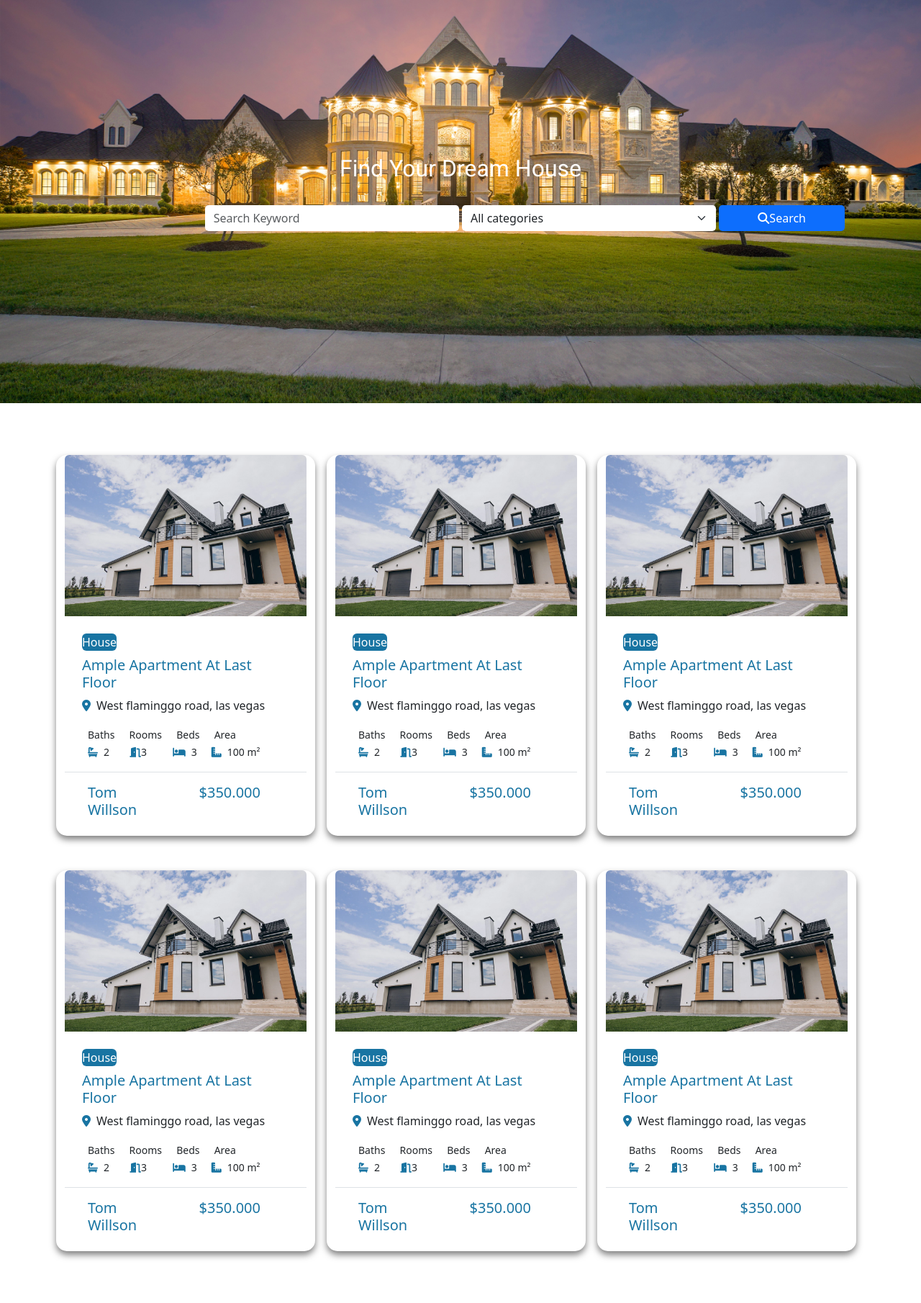
After one commit to Elmehdi-Erraji/Brief-10-ImmoConnect, a PHP site: page /views/index.php in a window 1280 px wide. The commit adds this page. Shown: the whole page at 72% size. Run offline with PHP 8.4, Linux system fonts and the light colour scheme; some libraries are stand-ins or nearby versions.

```diff
--- a/composer.json
+++ b/composer.json
@@ -4,7 +4,8 @@
     },
     "autoload": {
         "psr-4": {
-            "App\\": "app"
+            "app\\": "app/"
         }
     }
+
 }
--- /dev/null
+++ b/views/index.php
@@ -0,0 +1,267 @@
+
+<!DOCTYPE html>
+<html lang="en">
+
+<head>
+    <meta charset="UTF-8">
+    <meta name="viewport" content="width=device-width, initial-scale=1.0">
+    <title>Properties list</title>
+    <!-- fonts -->
+    <link rel="preconnect" href="https://fonts.googleapis.com">
+    <link rel="preconnect" href="https://fonts.gstatic.com" crossorigin>
+    <link href="https://fonts.googleapis.com/css2?family=DM+Sans:opsz,wght@9..40,400;9..40,700&family=Outfit:wght@200;300;500;700&family=Roboto&display=swap" rel="stylesheet">
+    <!-- bootstrap css cdn -->
+    <link href="https://cdn.jsdelivr.net/npm/bootstrap@5.3.2/dist/css/bootstrap.min.css" rel="stylesheet" integrity="sha384-T3c6CoIi6uLrA9TneNEoa7RxnatzjcDSCmG1MXxSR1GAsXEV/Dwwykc2MPK8M2HN" crossorigin="anonymous">
+    <!-- css file -->
+    <link rel="stylesheet" href="/public/css/listings-style.css">
+</head>
+
+<body>
+    <main>
+
+    <!-- jumbotron -->
+        <div class="jumbotron jumbotron-fluid" style="background-image:url('/public/imgs/cover-img.jpg');background-size: cover;background-position: center;height: 70vh;display: flex; align-items: center;">
+            <div class="container">
+                <h1 class=" text-white text-center p-4" style="font-size:32px;font-family:roboto">Find Your Dream House</h1>
+                <div class="container-fluid  mb-5 ">
+                    <div class="container">
+                        <div class="row gx-1 ">
+                            <div class="col-md-8 " style="margin-left:auto;">
+                                <div class="row gx-1   ">
+
+                                    <div class="col-md-6 ">
+                                        <input type="text" class="form-control border-0 " style="border-radius:5px ;" placeholder="Search Keyword">
+                                    </div>
+                                    <div class="col-md-6">
+                                        <select class="form-select border-0" style="border-radius: 5px;">
+                                            <option selected>All categories</option>
+                                            <option value="1">Category 1</option>
+                                            <option value="2">Category 2</option>
+                                            <option value="3">Category 3</option>
+                                        </select>
+                                    </div>
+                                </div>
+                            </div>
+                            <div class="col-md-2">
+                                <button class="btn btn-primary border-0 w-100 " style="border-radius:5px;"><i class="fa fa-search" aria-hidden="true"></i>Search</button>
+                            </div>
+                        </div>
+                    </div>
+                </div>
+            </div>
+        </div>
+
+        <!-- property-cards-start -->
+
+
+        <div class="container py-5   ">
+            <div class="tab-content ">
+                <div  class=" p-0  ">
+                    <div class="row ">
+                        <!-- card -->
+                        <div class="col-lg-4 col-md-6 mx-2 my-4" style="border-radius: 15px;box-shadow: 0px 5px 10px 0px rgba(0, 0, 0, 0.5);max-width: 360px;">
+                            <div class="property-item rounded overflow-hidden">
+                                <div class="position-relative overflow-hidden">
+                                    <a href=""><img class="img-fluid" src="../public/imgs/house-img-1.webp" alt="" id="zoom"></a>
+                                </div>
+                                <div class="p-4 pb-0">
+                                    <div class="bg-custom-color rounded text-white d-inline-block" style="background-color: #1874A2">House</div>
+                                    <a class="d-block h5 mb-2 mt-2" href="" style="color:#1874A2; text-decoration:none">Ample Apartment At Last Floor</a>
+                                    <p><i class="fa fa-map-marker-alt  me-2" style="color:#1874A2"></i>West flaminggo road, las vegas</p>
+                                    <div>
+                                        <small class="flex-fill  mx-2 py-2">Baths</small>
+                                        <small class="flex-fill  mx-2 py-2">Rooms</small>
+                                        <small class="flex-fill  mx-2 py-2">Beds</small>
+                                        <small class="flex-fill  mx-2 py-2">Area</small>
+                                    </div>
+                                    <div class="pb-3">
+                                        <small class="flex-fill text-center mx-2 py-2 "><i class="fa fa-bath  me-2" style="color:#1874A2"></i>2</small>
+                                        <small class="flex-fill text-center  mx-3 py-2"><i class="fa-solid fa-door-open " style="color:#1874A2"></i>3</small>
+                                        <small class="flex-fill text-center  mx-3 py-2"><i class="fa fa-bed  me-2" style="color:#1874A2"></i>3</small>
+                                        <small class="flex-fill text-center  py-2"><i class="fa fa-ruler-combined  me-2" style="color:#1874A2"></i>100 m²</small>
+                                    </div>
+
+                                </div>
+                                <div class="d-flex border-top p-3">
+                                    <h5 class="  px-3" style="color:#1874A2">Tom Willson</h5>
+                                    <h5 class=" px-5" style="color:#1874A2">$350.000</h5>
+                                </div>
+                            </div>
+                        </div>
+
+                         <!-- card -->
+
+                         <div class="col-lg-4 col-md-6 mx-2 my-4" style="border-radius: 15px;box-shadow: 0px 5px 10px 0px rgba(0, 0, 0, 0.5);max-width: 360px;">
+                            <div class="property-item rounded overflow-hidden">
+                                <div class="position-relative overflow-hidden">
+                                    <a href=""><img class="img-fluid" src="../public/imgs/house-img-1.webp" alt="" id="zoom"></a>
+                                </div>
+                                <div class="p-4 pb-0">
+                                    <div class="bg-custom-color rounded text-white d-inline-block" style="background-color: #1874A2">House</div>
+                                    <a class="d-block h5 mb-2 mt-2" href="" style="color:#1874A2; text-decoration:none">Ample Apartment At Last Floor</a>
+                                    <p><i class="fa fa-map-marker-alt  me-2" style="color:#1874A2"></i>West flaminggo road, las vegas</p>
+                                    <div>
+                                        <small class="flex-fill  mx-2 py-2">Baths</small>
+                                        <small class="flex-fill  mx-2 py-2">Rooms</small>
+                                        <small class="flex-fill  mx-2 py-2">Beds</small>
+                                        <small class="flex-fill  mx-2 py-2">Area</small>
+                                    </div>
+                                    <div class="pb-3">
+                                        <small class="flex-fill text-center mx-2 py-2 "><i class="fa fa-bath  me-2" style="color:#1874A2"></i>2</small>
+                                        <small class="flex-fill text-center  mx-3 py-2"><i class="fa-solid fa-door-open " style="color:#1874A2"></i>3</small>
+                                        <small class="flex-fill text-center  mx-3 py-2"><i class="fa fa-bed  me-2" style="color:#1874A2"></i>3</small>
+                                        <small class="flex-fill text-center  py-2"><i class="fa fa-ruler-combined  me-2" style="color:#1874A2"></i>100 m²</small>
+                                    </div>
+
+                                </div>
+                                <div class="d-flex border-top p-3">
+                                    <h5 class="  px-3" style="color:#1874A2">Tom Willson</h5>
+                                    <h5 class=" px-5" style="color:#1874A2">$350.000</h5>
+                                </div>
+                            </div>
+                        </div>
+
+
+                         <!-- card -->
+
+                         <div class="col-lg-4 col-md-6 mx-2 my-4" style="border-radius: 15px;box-shadow: 0px 5px 10px 0px rgba(0, 0, 0, 0.5);max-width: 360px;">
+                            <div class="property-item rounded overflow-hidden">
+                                <div class="position-relative overflow-hidden">
+                                    <a href=""><img class="img-fluid" src="../public/imgs/house-img-1.webp" alt="" id="zoom"></a>
+                                </div>
+                                <div class="p-4 pb-0">
+                                    <div class="bg-custom-color rounded text-white d-inline-block" style="background-color: #1874A2">House</div>
+                                    <a class="d-block h5 mb-2 mt-2" href="" style="color:#1874A2; text-decoration:none">Ample Apartment At Last Floor</a>
+                                    <p><i class="fa fa-map-marker-alt  me-2" style="color:#1874A2"></i>West flaminggo road, las vegas</p>
+                                    <div>
+                                        <small class="flex-fill  mx-2 py-2">Baths</small>
+                                        <small class="flex-fill  mx-2 py-2">Rooms</small>
+                                        <small class="flex-fill  mx-2 py-2">Beds</small>
+                                        <small class="flex-fill  mx-2 py-2">Area</small>
+                                    </div>
+                                    <div class="pb-3">
+                                        <small class="flex-fill text-center mx-2 py-2 "><i class="fa fa-bath  me-2" style="color:#1874A2"></i>2</small>
+                                        <small class="flex-fill text-center  mx-3 py-2"><i class="fa-solid fa-door-open " style="color:#1874A2"></i>3</small>
+                                        <small class="flex-fill text-center  mx-3 py-2"><i class="fa fa-bed  me-2" style="color:#1874A2"></i>3</small>
+                                        <small class="flex-fill text-center  py-2"><i class="fa fa-ruler-combined  me-2" style="color:#1874A2"></i>100 m²</small>
+                                    </div>
+
+                                </div>
+                                <div class="d-flex border-top p-3">
+                                    <h5 class="  px-3" style="color:#1874A2">Tom Willson</h5>
+                                    <h5 class=" px-5" style="color:#1874A2">$350.000</h5>
+                                </div>
+                            </div>
+                        </div>
+
+                         <!-- card -->
+
+                         <div class="col-lg-4 col-md-6 mx-2 my-4" style="border-radius: 15px;box-shadow: 0px 5px 10px 0px rgba(0, 0, 0, 0.5);max-width: 360px;">
+                            <div class="property-item rounded overflow-hidden">
+                                <div class="position-relative overflow-hidden">
+                                    <a href=""><img class="img-fluid" src="../public/imgs/house-img-1.webp" alt="" id="zoom"></a>
+                                </div>
+                                <div class="p-4 pb-0">
+                                    <div class="bg-custom-color rounded text-white d-inline-block" style="background-color: #1874A2">House</div>
+                                    <a class="d-block h5 mb-2 mt-2" href="" style="color:#1874A2; text-decoration:none">Ample Apartment At Last Floor</a>
+                                    <p><i class="fa fa-map-marker-alt  me-2" style="color:#1874A2"></i>West flaminggo road, las vegas</p>
+                                    <div>
+                                        <small class="flex-fill  mx-2 py-2">Baths</small>
+                                        <small class="flex-fill  mx-2 py-2">Rooms</small>
+                                        <small class="flex-fill  mx-2 py-2">Beds</small>
+                                        <small class="flex-fill  mx-2 py-2">Area</small>
+                                    </div>
+                                    <div class="pb-3">
+                                        <small class="flex-fill text-center mx-2 py-2 "><i class="fa fa-bath  me-2" style="color:#1874A2"></i>2</small>
+                                        <small class="flex-fill text-center  mx-3 py-2"><i class="fa-solid fa-door-open " style="color:#1874A2"></i>3</small>
+                                        <small class="flex-fill text-center  mx-3 py-2"><i class="fa fa-bed  me-2" style="color:#1874A2"></i>3</small>
+                                        <small class="flex-fill text-center  py-2"><i class="fa fa-ruler-combined  me-2" style="color:#1874A2"></i>100 m²</small>
+                                    </div>
+
+                                </div>
+                                <div class="d-flex border-top p-3">
+                                    <h5 class="  px-3" style="color:#1874A2">Tom Willson</h5>
+                                    <h5 class=" px-5" style="color:#1874A2">$350.000</h5>
+                                </div>
+                            </div>
+                        </div>
+
+                         <!-- card -->
+
+                         <div class="col-lg-4 col-md-6 mx-2 my-4" style="border-radius: 15px;box-shadow: 0px 5px 10px 0px rgba(0, 0, 0, 0.5);max-width: 360px;">
+                            <div class="property-item rounded overflow-hidden">
+                                <div class="position-relative overflow-hidden">
+                                    <a href=""><img class="img-fluid" src="../public/imgs/house-img-1.webp" alt="" id="zoom"></a>
+                                </div>
+                                <div class="p-4 pb-0">
+                                    <div class="bg-custom-color rounded text-white d-inline-block" style="background-color: #1874A2">House</div>
+                                    <a class="d-block h5 mb-2 mt-2" href="" style="color:#1874A2; text-decoration:none">Ample Apartment At Last Floor</a>
+                                    <p><i class="fa fa-map-marker-alt  me-2" style="color:#1874A2"></i>West flaminggo road, las vegas</p>
+                                    <div>
+                                        <small class="flex-fill  mx-2 py-2">Baths</small>
+                                        <small class="flex-fill  mx-2 py-2">Rooms</small>
+                                        <small class="flex-fill  mx-2 py-2">Beds</small>
+                                        <small class="flex-fill  mx-2 py-2">Area</small>
+                                    </div>
+                                    <div class="pb-3">
+                                        <small class="flex-fill text-center mx-2 py-2 "><i class="fa fa-bath  me-2" style="color:#1874A2"></i>2</small>
+                                        <small class="flex-fill text-center  mx-3 py-2"><i class="fa-solid fa-door-open " style="color:#1874A2"></i>3</small>
+                                        <small class="flex-fill text-center  mx-3 py-2"><i class="fa fa-bed  me-2" style="color:#1874A2"></i>3</small>
+                                        <small class="flex-fill text-center  py-2"><i class="fa fa-ruler-combined  me-2" style="color:#1874A2"></i>100 m²</small>
+                                    </div>
+
+                                </div>
+                                <div class="d-flex border-top p-3">
+                                    <h5 class="  px-3" style="color:#1874A2">Tom Willson</h5>
+                                    <h5 class=" px-5" style="color:#1874A2">$350.000</h5>
+                                </div>
+                            </div>
+                        </div>
+
+                         <!-- card -->
+
+                         <div class="col-lg-4 col-md-6 mx-2 my-4" style="border-radius: 15px;box-shadow: 0px 5px 10px 0px rgba(0, 0, 0, 0.5);max-width: 360px;">
+                            <div class="property-item rounded overflow-hidden">
+                                <div class="position-relative overflow-hidden">
+                                    <a href=""><img class="img-fluid" src="../public/imgs/house-img-1.webp" alt="" id="zoom"></a>
+                                </div>
+                                <div class="p-4 pb-0">
+                                    <div class="bg-custom-color rounded text-white d-inline-block" style="background-color: #1874A2">House</div>
+                                    <a class="d-block h5 mb-2 mt-2" href="" style="color:#1874A2; text-decoration:none">Ample Apartment At Last Floor</a>
+                                    <p><i class="fa fa-map-marker-alt  me-2" style="color:#1874A2"></i>West flaminggo road, las vegas</p>
+                                    <div>
+                                        <small class="flex-fill  mx-2 py-2">Baths</small>
+                                        <small class="flex-fill  mx-2 py-2">Rooms</small>
+                                        <small class="flex-fill  mx-2 py-2">Beds</small>
+                                        <small class="flex-fill  mx-2 py-2">Area</small>
+                                    </div>
+                                    <div class="pb-3">
+                                        <small class="flex-fill text-center mx-2 py-2 "><i class="fa fa-bath  me-2" style="color:#1874A2"></i>2</small>
+                                        <small class="flex-fill text-center  mx-3 py-2"><i class="fa-solid fa-door-open " style="color:#1874A2"></i>3</small>
+                                        <small class="flex-fill text-center  mx-3 py-2"><i class="fa fa-bed  me-2" style="color:#1874A2"></i>3</small>
+                                        <small class="flex-fill text-center  py-2"><i class="fa fa-ruler-combined  me-2" style="color:#1874A2"></i>100 m²</small>
+                                    </div>
+
+                                </div>
+                                <div class="d-flex border-top p-3">
+                                    <h5 class="  px-3" style="color:#1874A2">Tom Willson</h5>
+                                    <h5 class=" px-5" style="color:#1874A2">$350.000</h5>
+                                </div>
+                            </div>
+                        </div>
+            <!-- property-cards-end -->
+
+
+
+    </main>
+
+
+
+
+
+
+    <!-- fontawesome -->
+    <script src="https://kit.fontawesome.com/b93ca603ed.js" crossorigin="anonymous"></script>
+    <!-- bootstrap js -->
+    <script src="https://cdn.jsdelivr.net/npm/bootstrap@5.3.2/dist/js/bootstrap.bundle.min.js" integrity="sha384-C6RzsynM9kWDrMNeT87bh95OGNyZPhcTNXj1NW7RuBCsyN/o0jlpcV8Qyq46cDfL" crossorigin="anonymous"></script>
+</body>
--- a/views/listings.php
+++ b/views/listings.php
@@ -1,3 +1,5 @@
 <?php
 
-echo"listings page ";
+use app\config\db_conn;
+
+require __DIR__ . '/../vendor/autoload.php';
```
Also changed, not shown: app/DAO/PropertyDAO.php (added, +12 -0 lines), app/config/db_conn.php (added, +40 -0 lines), app/controllers/PropertyController.php (added, +14 -0 lines), app/models/Property.php (added, +168 -0 lines), 1 other file.
